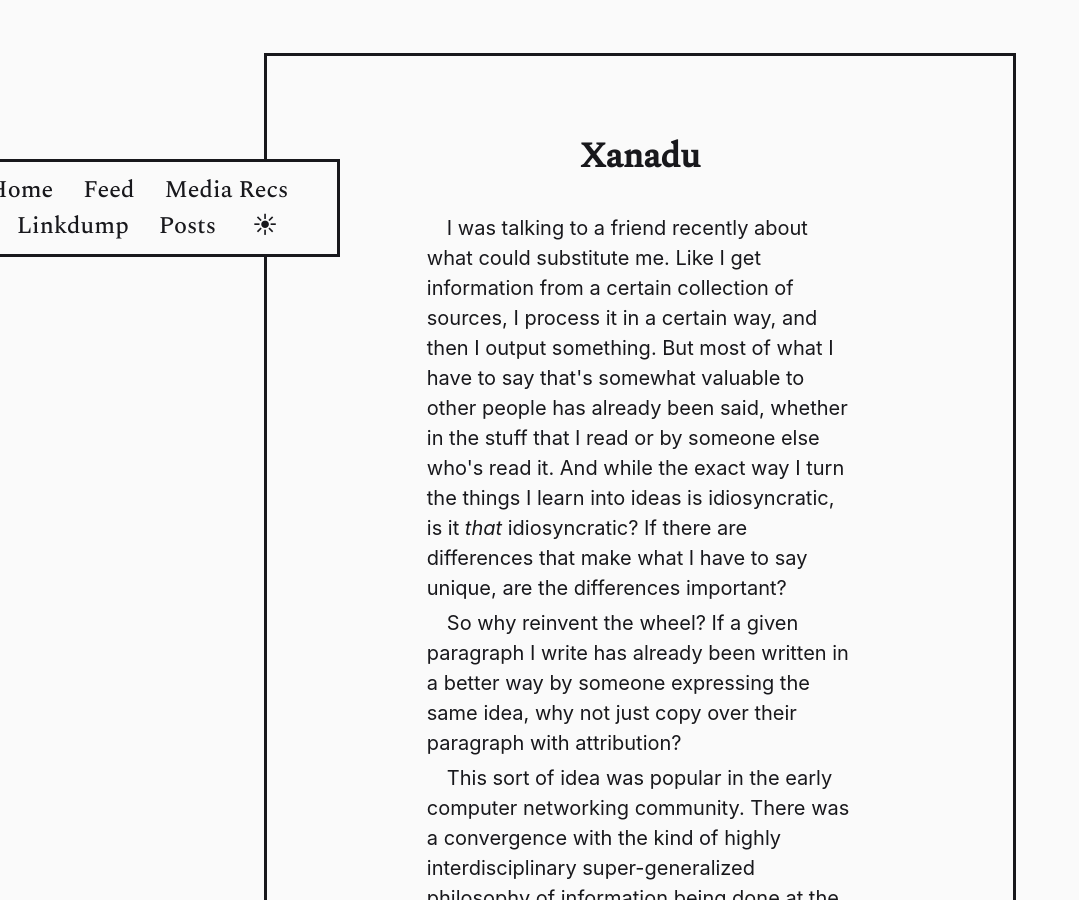
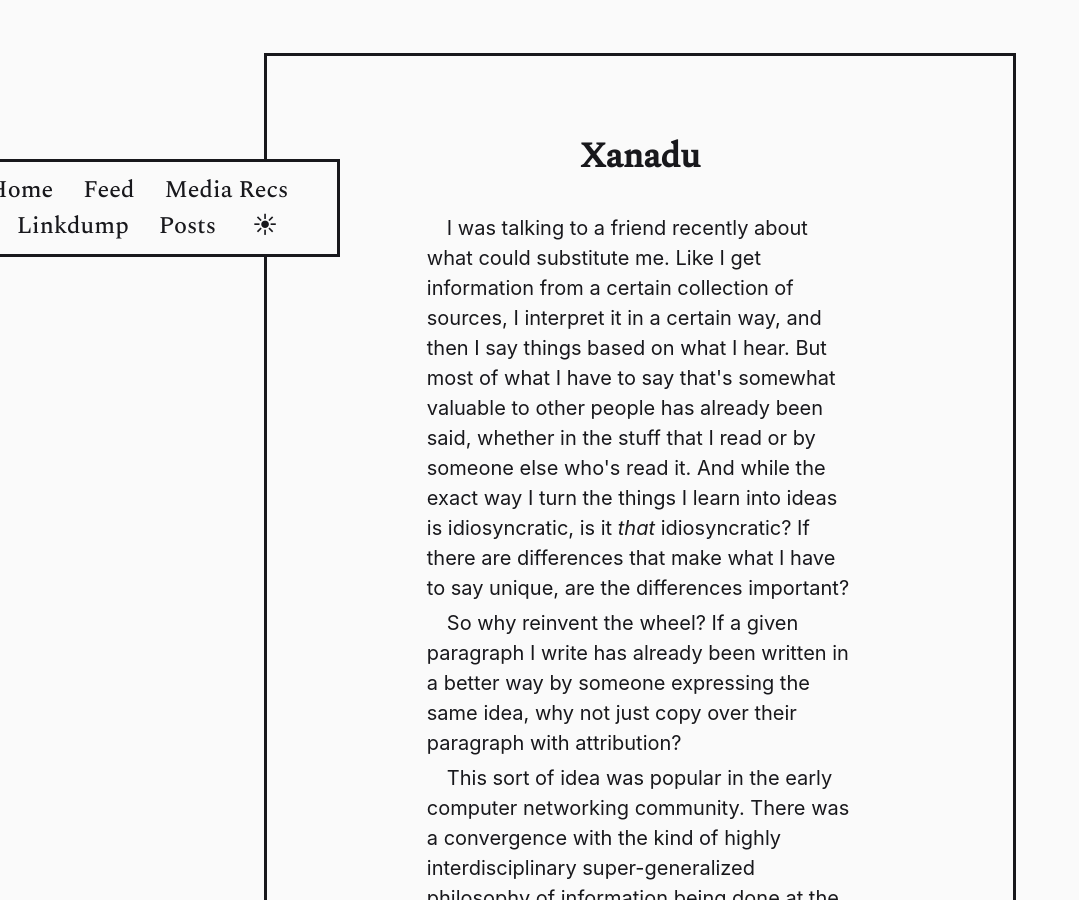
Before and after one commit to jonesethan883/jonesethan883.github.io, a Jekyll site: the page built from _notes/Public/Xanadu.md, in a window 1280 px wide and 900 px high. Shown: the whole window, without its empty margins (0-1079 px from the left). Built offline with Jekyll 4.4.1, drawn with Linux system fonts in a browser that asks for light colours; some web fonts are replaced; comment, search, counter and statistics services are not loaded.

Commit message:
Added article and asssets

```diff
--- a/_notes/Public/Xanadu.md
+++ b/_notes/Public/Xanadu.md
@@ -4,7 +4,7 @@ notetype: feed
 date: 18-5-2022
 ---
 
-I was talking to a friend recently about what could substitute me. Like I get information from a certain collection of sources, I process it in a certain way, and then I output something. But most of what I have to say that's somewhat valuable to other people has already been said, whether in the stuff that I read or by someone else who's read it. And while the exact way I turn the things I learn into ideas is idiosyncratic, is it *that* idiosyncratic? If there are differences that make what I have to say unique, are the differences important?
+I was talking to a friend recently about what could substitute me. Like I get information from a certain collection of sources, I interpret it in a certain way, and then I say things based on what I hear. But most of what I have to say that's somewhat valuable to other people has already been said, whether in the stuff that I read or by someone else who's read it. And while the exact way I turn the things I learn into ideas is idiosyncratic, is it *that* idiosyncratic? If there are differences that make what I have to say unique, are the differences important?
 
 So why reinvent the wheel? If a given paragraph I write has already been written in a better way by someone expressing the same idea, why not just copy over their paragraph with attribution?
 
```
Also changed, not shown: _notes/Public/Ugly Textbooks.md (added, +27 -0 lines), assets/img/Gilett1.jpg (added), assets/img/Spivak1.jpg (added), assets/img/mailtoqrcode.png (added), assets/img/textbook1.png (added).
